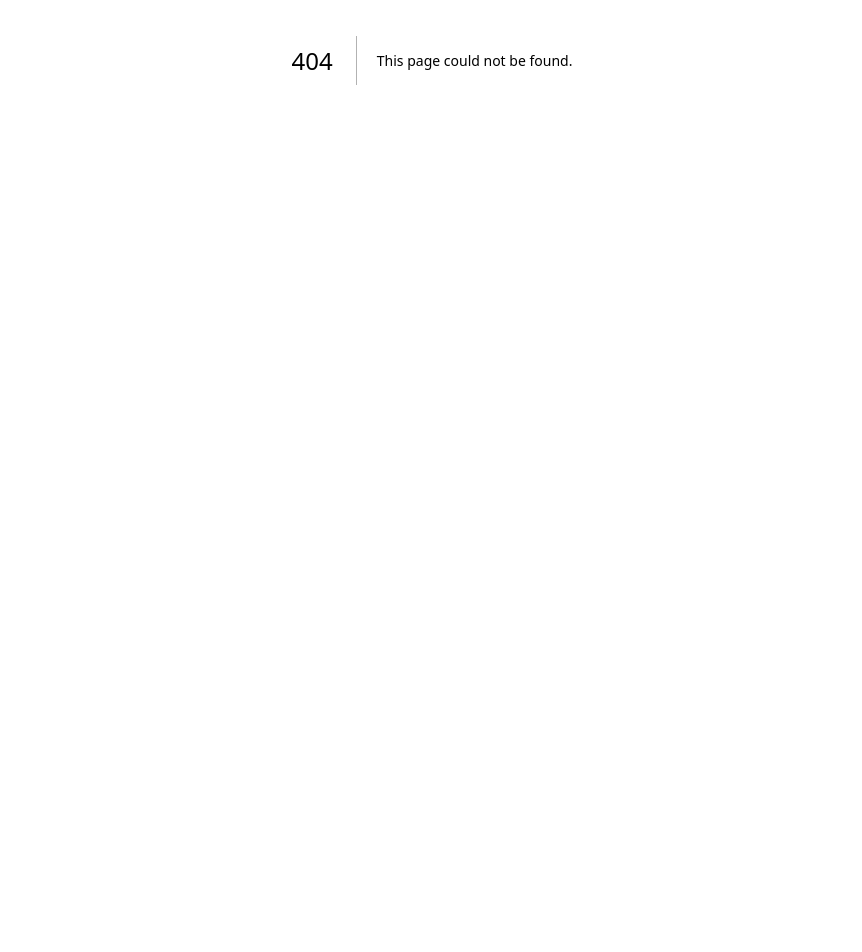
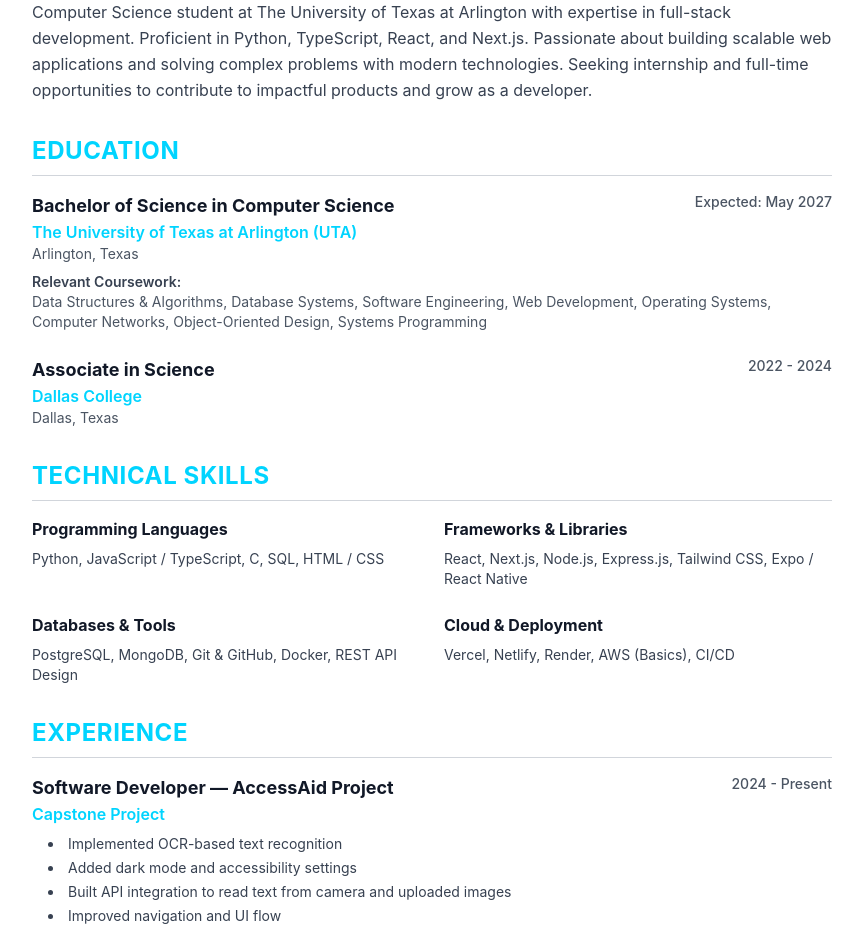
Before and after one commit to Allenpandey1/portfolio, a Next.js app: page /resume in a window 1280 px wide. Before the commit this address had no page. Shown: the part 340-1292 px from the top of the page, without its empty margins (208-1070 px from the left). Before the commit the page ends 800 px from the top, so only its background shows below. Built offline with nearby package versions, Linux system fonts and the light colour scheme.

Commit message:
Add printable resume page and update download functionality

```diff
--- /dev/null
+++ b/app/resume/page.tsx
@@ -0,0 +1,140 @@
+export default function ResumePage() {
+  return (
+    <div className="min-h-screen bg-white p-8 md:p-12 max-w-4xl mx-auto print:p-4">
+      <style jsx global>{`
+        @media print {
+          body {
+            background: white;
+          }
+          .no-print {
+            display: none;
+          }
+        }
+      `}</style>
+
+      {/* Header */}
+      <div className="mb-8 pb-6 border-b-2 border-gray-300">
+        <h1 className="text-4xl md:text-5xl font-extrabold text-gray-900 mb-3 tracking-tight">ALLEN PANDEY</h1>
+        <p className="text-xl text-gray-700 font-medium mb-2">Computer Science Student & Full-Stack Developer</p>
+        <p className="text-base text-gray-600">Arlington, Texas | Open to Internship & Full-Time Opportunities</p>
+        <div className="mt-4 text-sm text-gray-600">
+          <p>Email: allenpandeyofficial@gmail.com</p>
+          <p>GitHub: https://github.com/Allenpandey1</p>
+        </div>
+      </div>
+
+      {/* Summary */}
+      <div className="mb-8">
+        <h2 className="text-2xl font-bold text-[#00d4ff] mb-4 uppercase tracking-wide border-b border-gray-300 pb-2">SUMMARY</h2>
+        <p className="text-base text-gray-700 leading-relaxed">
+          Computer Science student at The University of Texas at Arlington with expertise in full-stack development.
+          Proficient in Python, TypeScript, React, and Next.js. Passionate about building scalable web applications and
+          solving complex problems with modern technologies. Seeking internship and full-time opportunities to contribute
+          to impactful products and grow as a developer.
+        </p>
+      </div>
+
+      {/* Education */}
+      <div className="mb-8">
+        <h2 className="text-2xl font-bold text-[#00d4ff] mb-4 uppercase tracking-wide border-b border-gray-300 pb-2">EDUCATION</h2>
+
+        <div className="mb-6">
+          <div className="flex justify-between items-start mb-2">
+            <div>
+              <h3 className="text-lg font-bold text-gray-900">Bachelor of Science in Computer Science</h3>
+              <p className="text-base text-[#00d4ff] font-semibold">The University of Texas at Arlington (UTA)</p>
+              <p className="text-sm text-gray-600">Arlington, Texas</p>
+            </div>
+            <span className="text-sm text-gray-600 font-medium">Expected: May 2027</span>
+          </div>
+          <p className="text-sm text-gray-700 mt-2 font-semibold">Relevant Coursework:</p>
+          <p className="text-sm text-gray-600">
+            Data Structures & Algorithms, Database Systems, Software Engineering, Web Development,
+            Operating Systems, Computer Networks, Object-Oriented Design, Systems Programming
+          </p>
+        </div>
+
+        <div className="mb-6">
+          <div className="flex justify-between items-start mb-2">
+            <div>
+              <h3 className="text-lg font-bold text-gray-900">Associate in Science</h3>
+              <p className="text-base text-[#00d4ff] font-semibold">Dallas College</p>
+              <p className="text-sm text-gray-600">Dallas, Texas</p>
+            </div>
+            <span className="text-sm text-gray-600 font-medium">2022 - 2024</span>
+          </div>
+        </div>
+      </div>
+
+      {/* Technical Skills */}
+      <div className="mb-8">
+        <h2 className="text-2xl font-bold text-[#00d4ff] mb-4 uppercase tracking-wide border-b border-gray-300 pb-2">TECHNICAL SKILLS</h2>
+        <div className="grid md:grid-cols-2 gap-6">
+          <div>
+            <h3 className="text-base font-bold text-gray-900 mb-2">Programming Languages</h3>
+            <p className="text-sm text-gray-700">Python, JavaScript / TypeScript, C, SQL, HTML / CSS</p>
+          </div>
+          <div>
+            <h3 className="text-base font-bold text-gray-900 mb-2">Frameworks & Libraries</h3>
+            <p className="text-sm text-gray-700">React, Next.js, Node.js, Express.js, Tailwind CSS, Expo / React Native</p>
+          </div>
+          <div>
+            <h3 className="text-base font-bold text-gray-900 mb-2">Databases & Tools</h3>
+            <p className="text-sm text-gray-700">PostgreSQL, MongoDB, Git & GitHub, Docker, REST API Design</p>
+          </div>
+          <div>
+            <h3 className="text-base font-bold text-gray-900 mb-2">Cloud & Deployment</h3>
+            <p className="text-sm text-gray-700">Vercel, Netlify, Render, AWS (Basics), CI/CD</p>
+          </div>
+        </div>
+      </div>
+
+      {/* Experience */}
+      <div className="mb-8">
+        <h2 className="text-2xl font-bold text-[#00d4ff] mb-4 uppercase tracking-wide border-b border-gray-300 pb-2">EXPERIENCE</h2>
+
+        <div className="mb-6">
+          <div className="flex justify-between items-start mb-2">
+            <div>
+              <h3 className="text-lg font-bold text-gray-900">Software Developer — AccessAid Project</h3>
+              <p className="text-base text-[#00d4ff] font-semibold">Capstone Project</p>
+            </div>
+            <span className="text-sm text-gray-600 font-medium">2024 - Present</span>
+          </div>
+          <ul className="list-disc list-inside text-sm text-gray-700 space-y-1 ml-4">
+            <li>Implemented OCR-based text recognition</li>
+            <li>Added dark mode and accessibility settings</li>
+            <li>Built API integration to read text from camera and uploaded images</li>
+            <li>Improved navigation and UI flow</li>
+          </ul>
+        </div>
+
+        <div className="mb-6">
+          <div className="flex justify-between items-start mb-2">
+            <div>
+              <h3 className="text-lg font-bold text-gray-900">Computer Science Student</h3>
+              <p className="text-base text-[#00d4ff] font-semibold">University of North Texas (UNT)</p>
+            </div>
+            <span className="text-sm text-gray-600 font-medium">2024 - Present</span>
+          </div>
+          <ul className="list-disc list-inside text-sm text-gray-700 space-y-1 ml-4">
+            <li>Coursework: Systems Programming, Assembly (CSE 2312), Linear Programming, Technical Communication</li>
+            <li>Experience with C, Python, React, Next.js, Linux development</li>
+          </ul>
+        </div>
+      </div>
+
+      {/* Projects */}
+      <div className="mb-8">
+        <h2 className="text-2xl font-bold text-[#00d4ff] mb-4 uppercase tracking-wide border-b border-gray-300 pb-2">PROJECTS</h2>
+        <div>
+          <h3 className="text-lg font-bold text-gray-900 mb-2">AccessAid</h3>
+          <p className="text-sm text-gray-700 mb-2">
+            Accessibility-focused mobile app built using React Native and AI. Includes OCR, text reader, dark mode, and API pipeline to read text from camera images and uploaded files.
+          </p>
+          <p className="text-sm text-gray-600"><strong>Technologies:</strong> React Native, Expo, TypeScript, OCR API, Flask</p>
+        </div>
+      </div>
+    </div>
+  );
+}
--- a/components/Resume.tsx
+++ b/components/Resume.tsx
@@ -5,6 +5,10 @@
 
 const Resume = () => {
   const handleDownload = () => {
+    // Open resume page in new window for printing/saving as PDF
+    window.open('/resume', '_blank');
+
+    // Also try to download the PDF if it exists
     const link = document.createElement('a');
     link.href = '/Allen_Pandey_Resume.pdf';
     link.download = 'Allen_Pandey_Resume.pdf';
```
Also changed, not shown: 2 other files (tests, documents, lock files or other folders).
